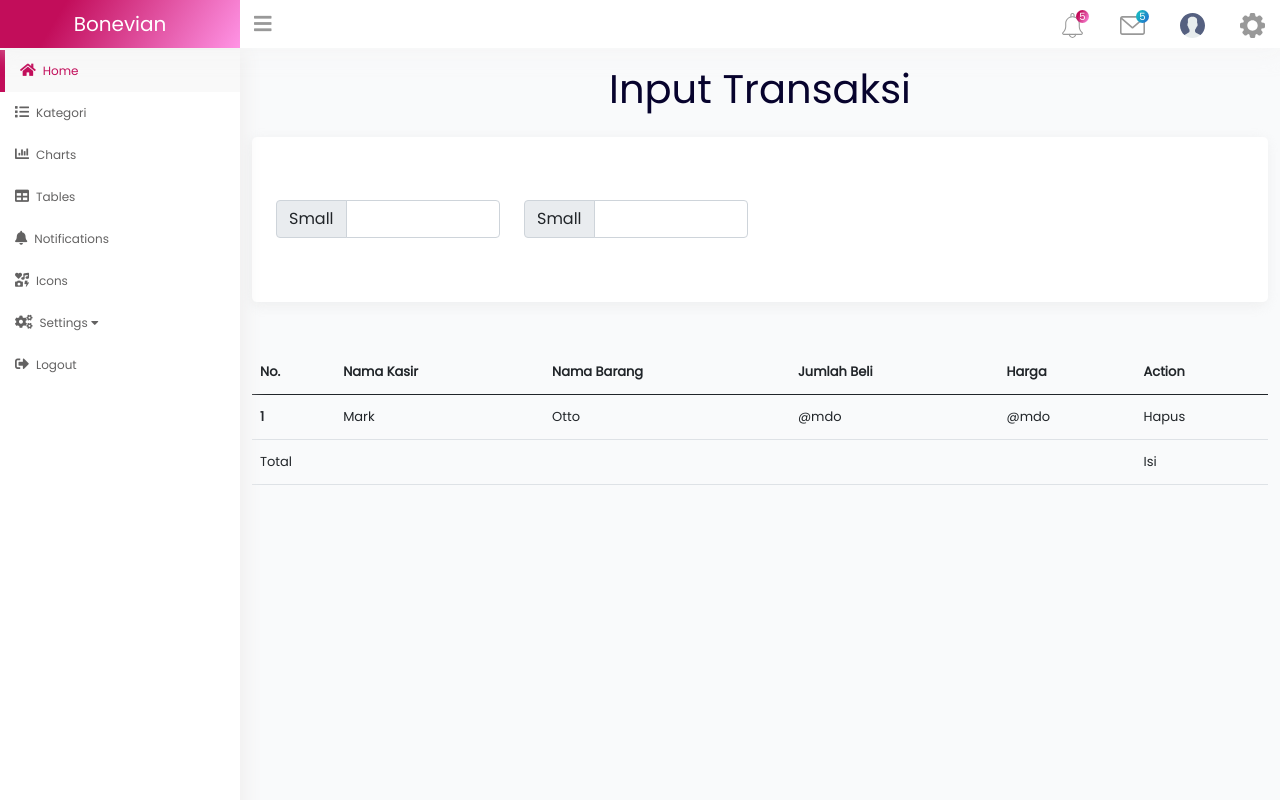
After one commit to MuhammadNazhimMaulana/pos_app, a CodeIgniter 4 app: template pos_app/app/Views/Admin_View/Transaksi_View/insert_transaksi.php in a window 1280 px wide. The commit adds this page. Run offline with PHP 8.4 and a stand-in for CodeIgniter, Linux system fonts and the light colour scheme; the template is opened without the code that fills it, so the values that code supplies are empty; some libraries are stand-ins or nearby versions.

Commit message:
Mempersiapkan sistem transaksi

```diff
--- /dev/null
+++ b/pos_app/app/Views/Admin_View/Transaksi_View/insert_transaksi.php
@@ -0,0 +1,79 @@
+<?= $this->extend('Template/Source/admin_looks') ?>
+<?= $this->section('content_admin') ?>
+
+<section class="dashboard-top-sec">
+    <div class="container-fluid">
+        <div class="row">
+            <h1 class="text-center mb-4">Input Transaksi</h1>
+
+            <!-- Ini untuk transaksi -->
+                <div class="col-lg-12">
+                    <div class="bg-white top-chart-ear">
+                        <div class="row">
+
+                            <section>
+                                <div class="sm-chart-sec my-5">
+                                    <div class="container-fluid">
+                                        <div class="row">
+
+                                            <!-- Ini awal Input -->
+                                            <div class="col-sm-3">
+                                                <div class="input-group mb-3">
+                                                    <span class="input-group-text" id="inputGroup-sizing-sm">Small</span>
+                                                    <input type="text" class="form-control" aria-label="Sizing example input" aria-describedby="inputGroup-sizing-sm">
+                                                </div>
+                                            </div>
+
+                                            <div class="col-sm-3">
+                                                <div class="input-group mb-3">
+                                                    <span class="input-group-text" id="inputGroup-sizing-sm">Small</span>
+                                                    <input type="text" class="form-control" aria-label="Sizing example input" aria-describedby="inputGroup-sizing-sm">
+                                                </div>
+                                            </div>
+
+                                            <!-- Ini Akhir input -->
+                                        </div>
+                                    </div>
+                                </div>
+                            </section>
+
+                        </div>
+                    </div>
+                </div>
+
+            <!-- Ini Tabel transaksi Sementara -->
+                <div class="col-lg-12 mt-5">
+                    <table class="table">
+                        <thead>
+                            <tr>
+                            <th scope="col">No.</th>
+                            <th scope="col">Nama Kasir</th>
+                            <th scope="col">Nama Barang</th>
+                            <th scope="col">Jumlah Beli</th>
+                            <th scope="col">Harga</th>
+                            <th scope="col">Action</th>
+                            </tr>
+                        </thead>
+                        <tbody>
+                            <tr>
+                            <th scope="row">1</th>
+                                <td>Mark</td>
+                                <td>Otto</td>
+                                <td>@mdo</td>
+                                <td>@mdo</td>
+                                <td>Hapus</td>
+                            </tr>
+
+                            <tr>
+                                <td colspan="5">Total</td>
+                                <td>Isi</td>
+                            </tr>
+                        </tbody>
+                    </table>
+                </div>
+
+        </div>
+    </div>
+</section>
+
+            <?= $this->endSection() ?>
--- a/pos_app/public/css/sass.css
+++ b/pos_app/public/css/sass.css
@@ -166,3 +166,12 @@ table.table {
     rgb(206 125 25 / 95%) 100%
   );
 }
+
+/* Btn Transaksi */
+.di-btn-trans {
+  color: aliceblue;
+  padding: 0.3rem var(--mb-2);
+  font-weight: 500;
+  border-radius: 3px;
+  box-shadow: 0px 6px 19px 1px #06041d4a;
+}
```
Also changed, not shown: pos_app/app/Controllers/Admin/Transaksi_Admin.php (+8 -124 lines), pos_app/app/Views/Admin_View/Transaksi_View/home_transaksi.php (added, +52 -0 lines).
